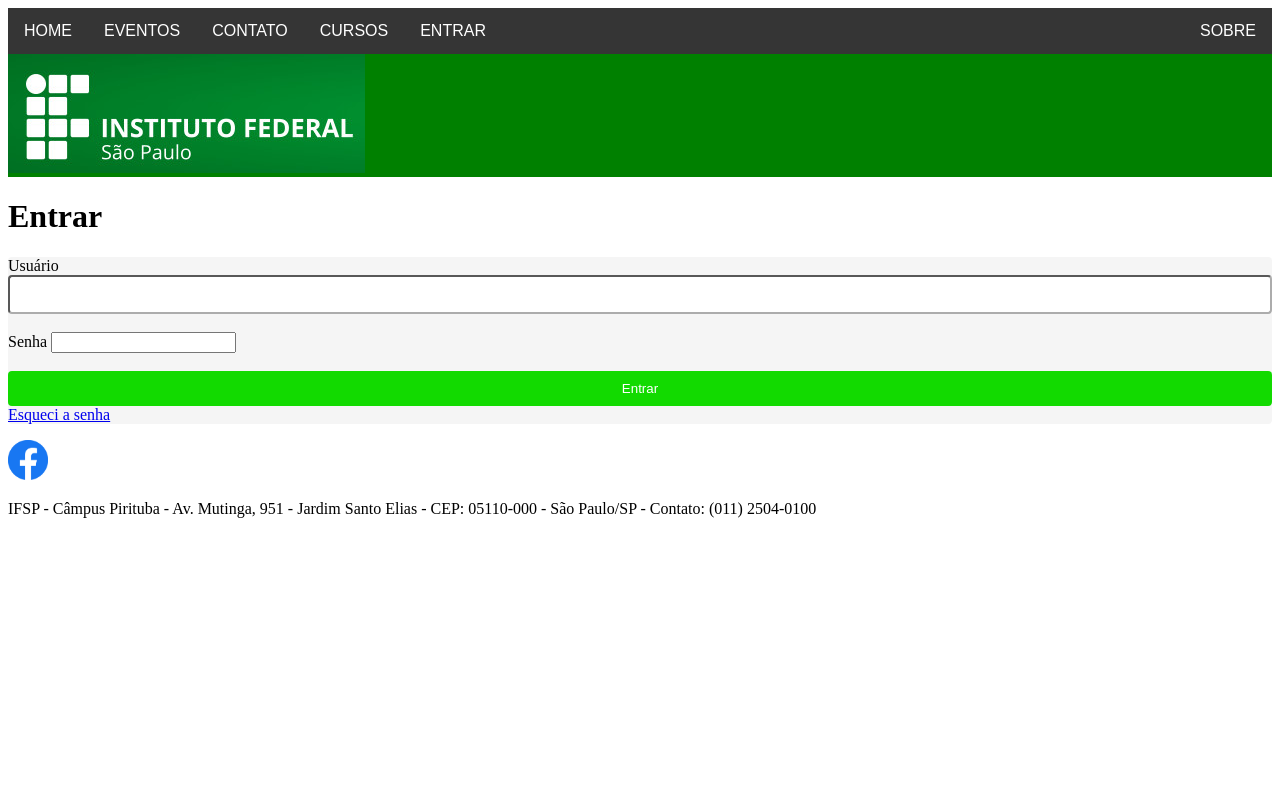
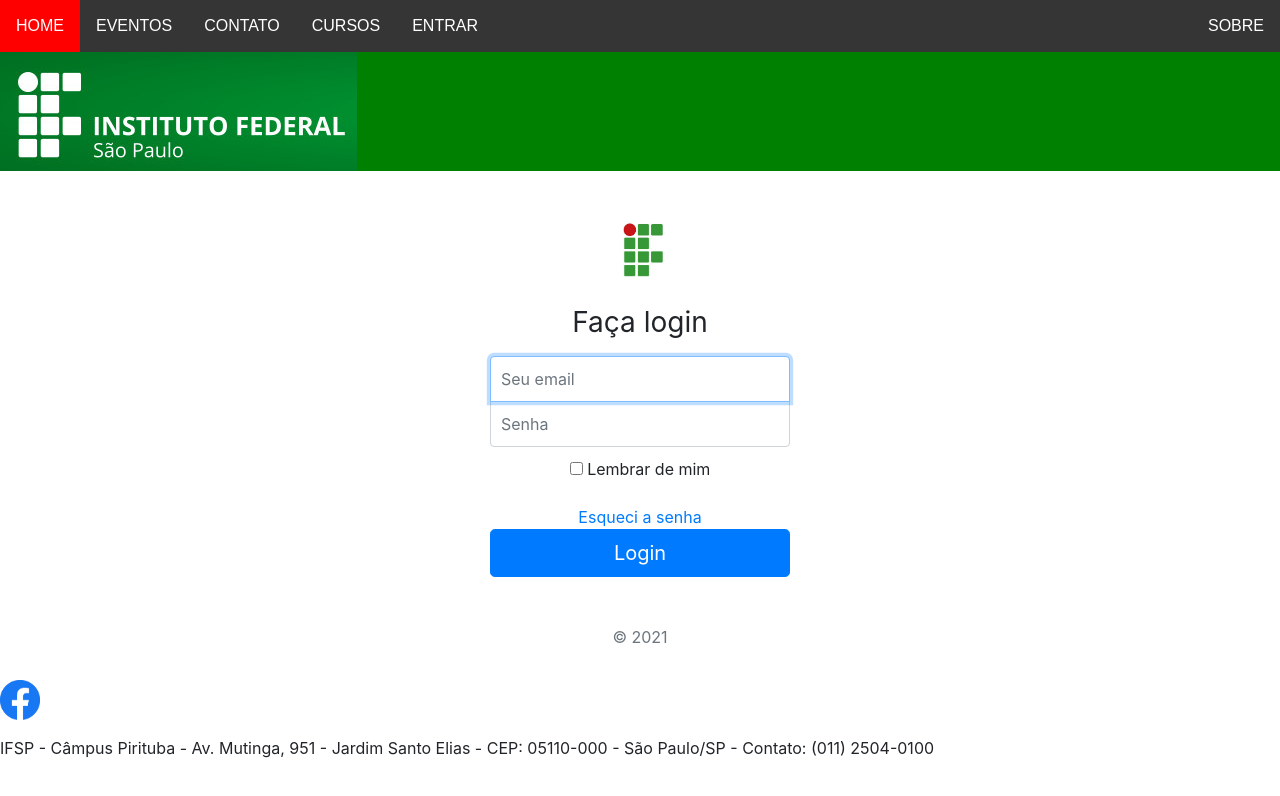
Before and after one commit to Djarks/dwba4-semana-04-PT3009335, a plain HTML site: page entrar.html in a window 1280 px wide. Drawn offline with nearby package versions, Linux system fonts and the light colour scheme.

Commit message:
Adicionado o elemento Bootstrap à página ENTRAR.HTML

```diff
--- a/entrar.html
+++ b/entrar.html
@@ -1,9 +1,10 @@
 <!DOCTYPE html>
-<html>
+<html lang="pt-br">
   <head>
     <meta charset="utf-8">
-    <meta name="viewport" content="width=device-width">
+    <meta name="viewport" content="width=device-width, initial-scale=1, shrink-to-fit=no">
     <title>Entrar - IFSP - Pirituba</title>
+    <link href="https://getbootstrap.com.br/docs/4.1/dist/css/bootstrap.min.css" rel="stylesheet">
     <link rel="shortcut icon" href="Imagens/favicon.ico"/>
     <link rel="stylesheet" href="style.css"/>
   </head>
@@ -37,15 +38,24 @@
         <img src="Imagens/Logo.jpg"/>
       </div>
     </header>
-    <main>
-      <h1><strong>Entrar</strong></h1>
-      <form action="action_page.html" method="post" name="login">
-        <label for="login">Usuário</label>
-          <input type="text" name="login" id="login" required><br><br>
-        <label for="senha_login">Senha</label>
-          <input type="password" name="senha_login" id="senha_login" required><br><br>
-        <input type="submit" value="Entrar">
+    <main class="text-center">
+      <form class="form-signin">
+        <br>
+        <img class="logo" src="Imagens/ifsp.png" alt="" width="72" height="72"><br><br>
+        <h1 class="h3 mb-3 font-weight-normal">Faça login</h1>
+        <label for="inputEmail" class="sr-only">Endereço de email</label>
+        <input type="email" id="inputEmail" class="form-control" placeholder="Seu email" required autofocus>
+        <label for="inputPassword" class="sr-only">Senha</label>
+        <input type="password" id="inputPassword" class="form-control" placeholder="Senha" required>
+        <div class="checkbox mb-3">
+          <label>
+            <input type="checkbox" value="remember-me"> Lembrar de mim
+          </label>
+        </div>
         <a href="entrar.html">Esqueci a senha</a>
+        <button class="btn btn-lg btn-primary btn-block" type="submit">Login</button>
+        <p class="mt-5 mb-3 text-muted">&copy; 2021</p>
+      </form>
     </main>
     <footer>
       <p><a href="https://www.facebook.com/ifsppirituba"><img src="Imagens\facebook.png" width="40" title="Facebook IFSP-PTB" alt="Facebook IFSP-PTB"/></a></p>
--- a/style.css
+++ b/style.css
@@ -120,6 +120,39 @@ form{
   text-align: center;
 }
 
+/*Página ENTRAR*/
+
+.form-signin {
+  width: 100%;
+  max-width: 330px;
+  padding: 15px;
+  margin: auto;
+  background-color: white;
+}
+.form-signin .checkbox {
+  font-weight: 400;
+}
+.form-signin .form-control {
+  position: relative;
+  box-sizing: border-box;
+  height: auto;
+  padding: 10px;
+  font-size: 16px;
+}
+.form-signin .form-control:focus {
+  z-index: 2;
+}
+.form-signin input[type="email"] {
+  margin-bottom: -1px;
+  border-bottom-right-radius: 0;
+  border-bottom-left-radius: 0;
+}
+.form-signin input[type="password"] {
+  margin-bottom: 10px;
+  border-top-left-radius: 0;
+  border-top-right-radius: 0;
+}
+
 /* * {box-sizing:border-box} */
 
 /* Slideshow container */
```
